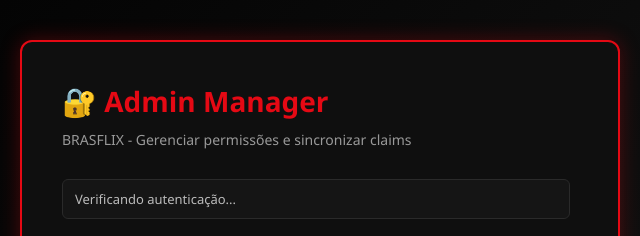
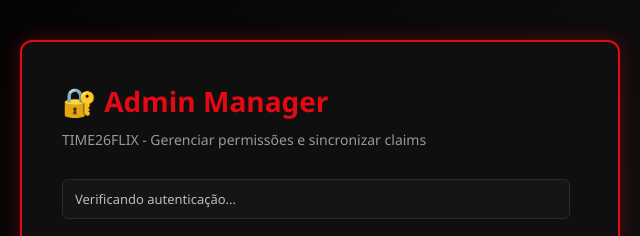
Before and after one commit to fernandasm2402-web/Timeflix, a website: page admin/admin-setter.html in a window 1280 px wide. Shown: the top 236 px of the page, 320-960 px from the left. Drawn offline with Linux system fonts and the light colour scheme; files that its build step writes are made by us from their sources; files whose address does not match are found by name.

Commit message:
Update admin-setter.html

```diff
--- a/admin/admin-setter.html
+++ b/admin/admin-setter.html
@@ -3,14 +3,14 @@
 <head>
     <meta charset="UTF-8" />
     <meta name="viewport" content="width=device-width, initial-scale=1.0" />
-    <title>Admin Setter - BRASFLIX</title>
+    <title>Admin Setter - TIME26FLIX</title>
     <link rel="stylesheet" href="css/admin-setter.css" />
     <link rel="stylesheet" href="css/topbar.css">
 </head>
 <body>
     <div class="container">
         <h1>🔐 Admin Manager</h1>
-        <div class="subtitle">BRASFLIX - Gerenciar permissões e sincronizar claims</div>
+        <div class="subtitle">TIME26FLIX - Gerenciar permissões e sincronizar claims</div>
 
         <div class="scrollable-content">
             <div class="logged-user" id="loggedUserInfo">
```
